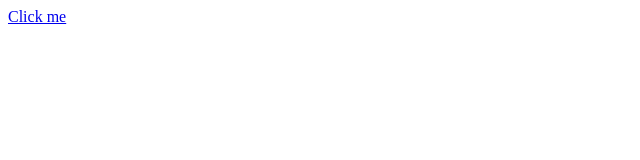
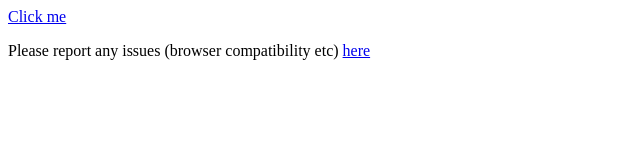
Before and after one commit to n1k0sv/crosspageloadbar, a plain HTML site: page index.html in a window 1280 px wide. Shown: the whole page, without its empty margins (0-640 px from the left). Drawn offline with nearby package versions, Linux system fonts and the light colour scheme.

Commit message:
Update index.html with link to issues

```diff
--- a/index.html
+++ b/index.html
@@ -15,6 +15,11 @@
   </script>
   <div>
     <a id="demo-trigger" href="#">Click me</a>
+  </div>
+
+  <div>
+    <p>Please report any issues (browser compatibility etc)
+    <a href="https://github.com/nbasili/crosspageloadbar/issues">here</a></p>
   </div>
 
   <script type="text/javascript">
```
